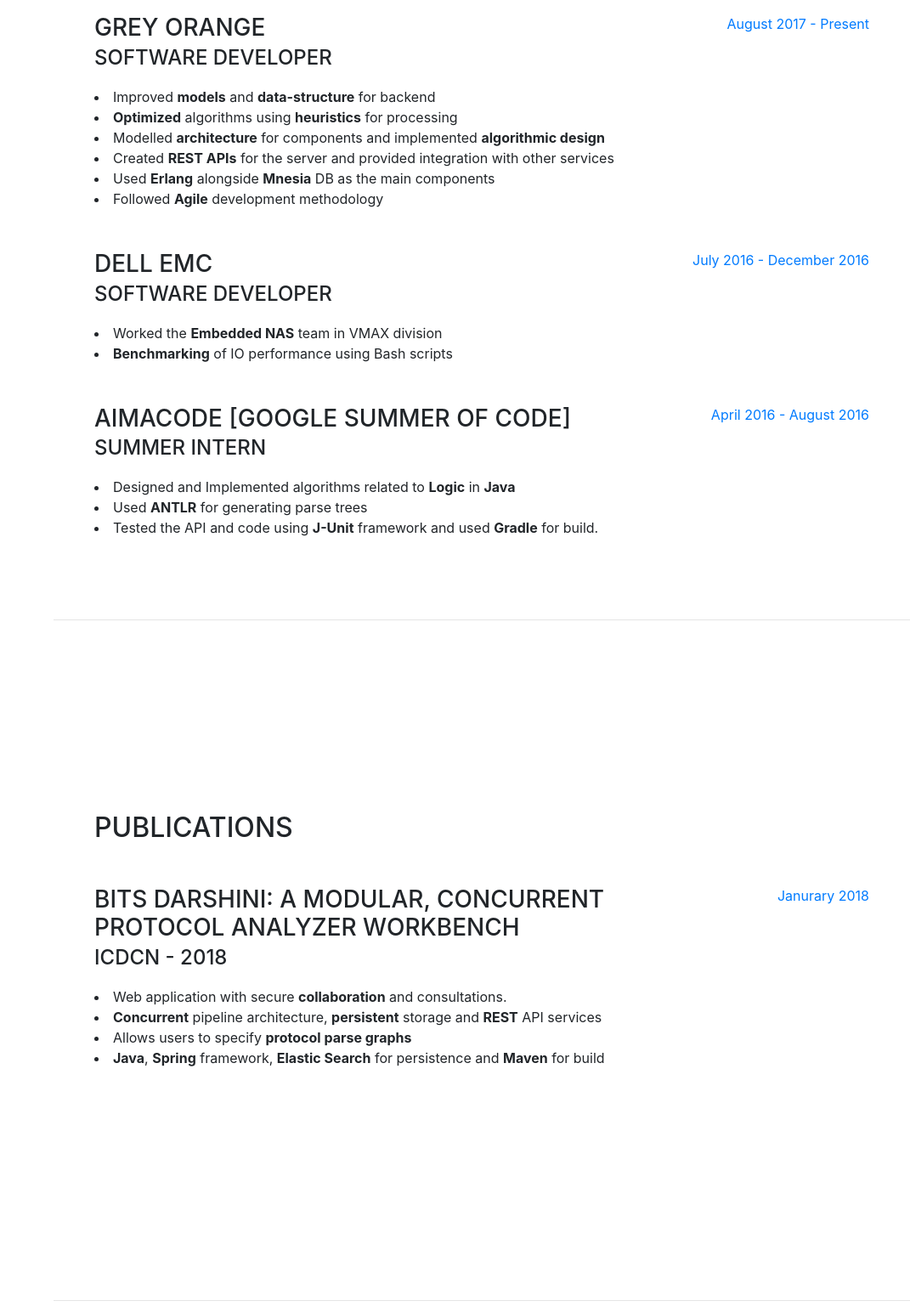
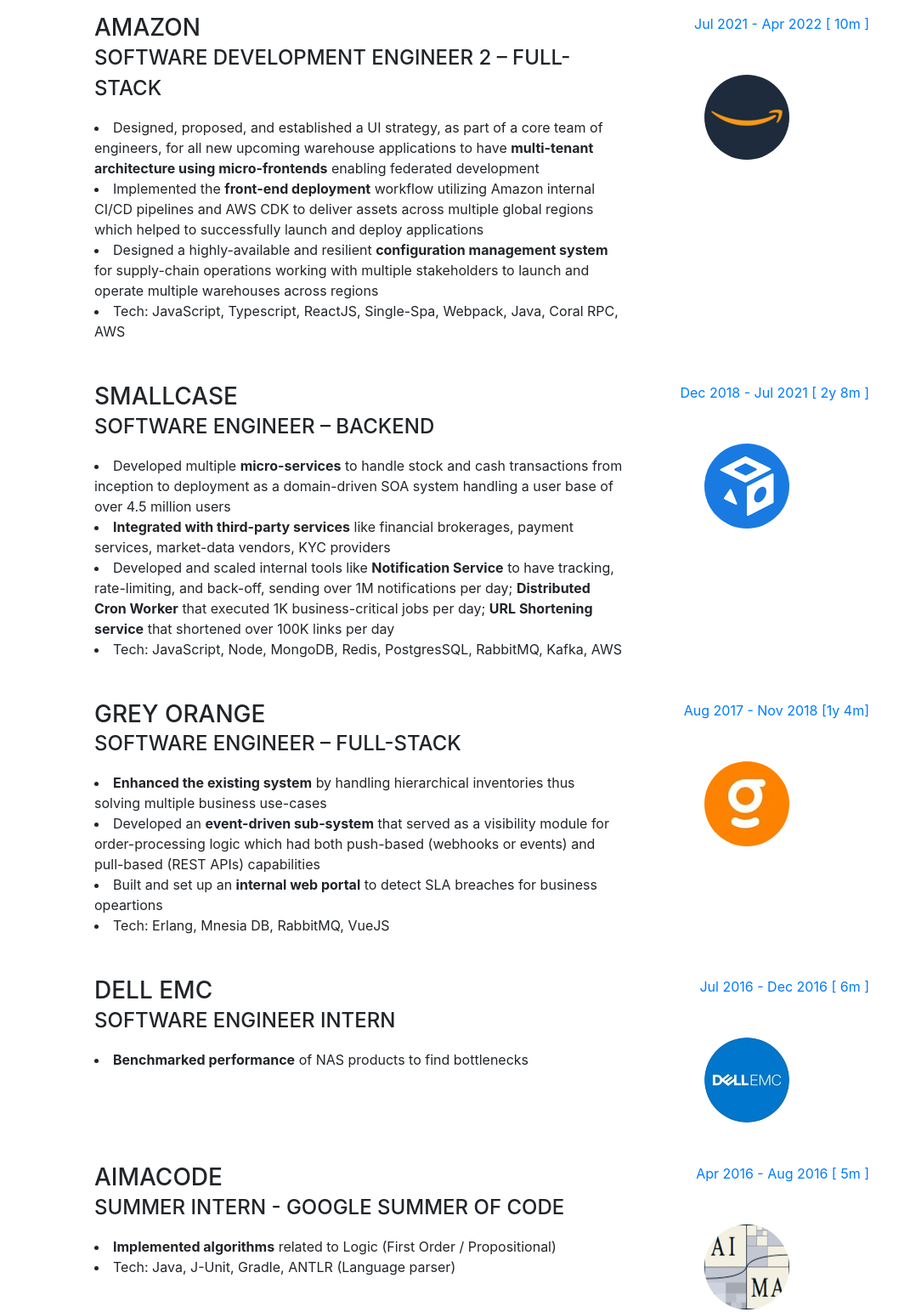
Before and after one commit to anurag-rai/anurag-rai.github.io, a website with bundled scripts: page index.html in a window 1280 px wide. Shown: the part 1720-3264 px from the top of the page at 85% size, without its empty margins (209-1280 px from the left). Built offline with nearby package versions, Linux system fonts and the light colour scheme; a web font is replaced by a local one.

Commit message:
Updating sections and adding company images

```diff
--- a/index.html
+++ b/index.html
@@ -1,10 +1,11 @@
 <!DOCTYPE html>
 <html lang="en">
+
 <head>
   <meta charset="utf-8">
   <meta name="viewport" content="width=device-width, initial-scale=1, shrink-to-fit=no">
   <meta name="description" content="Anurag Rai Resume">
-    <meta name="keywords" content="Resume,Anurag,Rai,BITS,Software">
+  <meta name="keywords" content="Resume,Anurag,Rai,BITS,Software,Darjeeling">
   <meta name="author" content="Anurag Rai">
 
   <title>Anurag Rai</title>
@@ -20,7 +21,9 @@
   <!-- Custom styles for this template -->
   <link href="css/resume.min.css" rel="stylesheet">
 </head>
+
 <body id="page-top">
+  <!-- Navbar -->
   <nav class="navbar navbar-expand-lg navbar-dark bg-primary fixed-top" id="sideNav">
     <a class="navbar-brand js-scroll-trigger" href="#page-top">
       <span class="d-block d-lg-none">Anurag Rai</span>
@@ -28,7 +31,8 @@
         <img class="img-fluid img-profile rounded-circle mx-auto mb-2" src="img/profile.jpg" alt="">
       </span>
     </a>
-      <button class="navbar-toggler" type="button" data-toggle="collapse" data-target="#navbarSupportedContent" aria-controls="navbarSupportedContent" aria-expanded="false" aria-label="Toggle navigation">
+    <button class="navbar-toggler" type="button" data-toggle="collapse" data-target="#navbarSupportedContent"
+      aria-controls="navbarSupportedContent" aria-expanded="false" aria-label="Toggle navigation">
       <span class="navbar-toggler-icon"></span>
     </button>
     <div class="collapse navbar-collapse" id="navbarSupportedContent">
@@ -63,7 +67,10 @@
         <div class="subheading mb-5">Mobile: 7775954697
           <a href="mailto:7anuragrai7@gmail.com">7anuragrai7@gmail.com</a>
         </div>
-          <p class="lead mb-5">I am a backend developer interested in designs and architectures of core computational logic of softwares. My major experiences have been developing robust and scalable event-driven systems using Erlang and Java.</p>
+        <p class="lead mb-5">I am a backend developer interested in designs and architectures of core computational
+          logic of softwares. My major experiences have been developing robust and scalable event-driven systems using
+          Erlang and Java.</p>
+        <!-- Social -->
         <div class="social-icons">
           <a href="https://www.linkedin.com/in/anuragrai7/">
             <i class="fab fa-linkedin-in"></i>
@@ -81,6 +88,7 @@
       </div>
     </section>
 
+    <!-- Education -->
     <hr class="m-0">
     <section class="resume-section p-3 p-lg-5 d-flex flex-column" id="education">
       <div class="my-auto">
@@ -88,91 +96,161 @@
         <div class="resume-item d-flex flex-column flex-md-row mb-5">
           <div class="resume-content mr-auto">
             <h3 class="mb-0">BITS Pilani, K.K. Birla Goa Campus</h3>
-                <div class="subheading mb-3">Bachelor of Engineering (Hons.)</div>
-                <div>Computer Science</div>
-                  <p>GPA: 7.52</p>
+            <div class="subheading mb-3">Bachelor of Engineering (Hons.) - Computer Science</div>
+            <!-- <div>Computer Science</div>
+                  <p>GPA: 7.52</p> -->
           </div>
           <div class="resume-date text-md-right">
-                <span class="text-primary">August 2013 - May 2017</span>
+            <span class="text-primary">2017</span>
           </div>
         </div>
         <div class="resume-item d-flex flex-column flex-md-row">
           <div class="resume-content mr-auto">
             <h3 class="mb-0">St. Joseph's School, Darjeeling</h3>
             <div class="subheading mb-3">ISC (XII), ICSE (X)</div>
-                  <p>ISC: 89.33%, ICSE: 92.43%</p>
+            <!-- <p>ISC: 89.33%, ICSE: 92.43%</p> -->
+          </div>
+          <div class="resume-date text-md-right">
+            <span class="text-primary">2012</span>
           </div>
         </div>
       </div>
     </section>
 
+    <!-- Experience -->
     <hr class="m-0">
     <section class="resume-section p-3 p-lg-5 d-flex flex-column" id="experience">
       <div class="my-auto">
         <h2 class="mb-5">Experience</h2>
+        <!-- Amazon -->
+        <div class="resume-item d-flex flex-column flex-md-row mb-5">
+          <div class="resume-content mr-auto">
+
+            <h3 class="mb-0">Amazon</h3>
+            <div class="subheading mb-3">Software Development Engineer 2 – Full-stack</div>
+
+            <li>
+              Designed, proposed, and established a UI strategy, as part of a core team of engineers, for all new
+              upcoming warehouse applications to have <b>multi-tenant architecture using micro-frontends</b> enabling
+              federated development
+            </li>
+            <li>
+              Implemented the <b>front-end deployment</b> workflow utilizing Amazon internal CI/CD pipelines and AWS CDK
+              to deliver assets across multiple global regions which helped to successfully launch and deploy
+              applications
+            </li>
+            <li>
+              Designed a highly-available and resilient <b>configuration management system</b> for supply-chain
+              operations working with multiple stakeholders to launch and operate multiple warehouses across regions
+            </li>
+            <li>
+              Tech: JavaScript, Typescript, ReactJS, Single-Spa, Webpack, Java, Coral RPC, AWS
+            </li>
+
+
+          </div>
+          <div class="resume-date text-md-right">
+            <span class="text-primary">Jul 2021 - Apr 2022 [ 10m ]</span>
+
+            <img class="img-fluid img-profile d-none d-md-block rounded-circle mx-auto mt-5" src="img/amazon.png"
+              alt="">
+          </div>
+        </div>
+        <!-- Smallcase -->
+        <div class="resume-item d-flex flex-column flex-md-row mb-5">
+          <div class="resume-content mr-auto">
+            <h3 class="mb-0">Smallcase</h3>
+            <div class="subheading mb-3">Software Engineer – Backend</div>
+            <li>
+              Developed multiple <b>micro-services</b> to handle stock and cash transactions from inception to
+              deployment as a domain-driven SOA system handling a user base of over 4.5 million users
+            </li>
+            <li>
+              <b>Integrated with third-party services</b> like financial brokerages, payment services, market-data
+              vendors, KYC providers
+            </li>
+            <li>
+              Developed and scaled internal tools like <b>Notification Service</b> to have tracking, rate-limiting, and
+              back-off, sending over 1M notifications per day; <b>Distributed Cron Worker</b> that executed 1K
+              business-critical jobs per day; <b>URL Shortening service</b> that shortened over 100K links per day
+            </li>
+            <li>
+              Tech: JavaScript, Node, MongoDB, Redis, PostgresSQL, RabbitMQ, Kafka, AWS
+            </li>
+          </div>
+          <div class="resume-date text-md-right">
+            <span class="text-primary">Dec 2018 - Jul 2021 [ 2y 8m ]</span>
+            <img class="img-fluid img-profile d-none d-md-block rounded-circle center-block mx-auto mt-5"
+              src="img/smallcase.png" alt="">
+
+          </div>
+        </div>
+        <!-- Grey Orange -->
         <div class="resume-item d-flex flex-column flex-md-row mb-5">
           <div class="resume-content mr-auto">
             <h3 class="mb-0">Grey Orange</h3>
-                <div class="subheading mb-3">Software Developer</div>
+            <div class="subheading mb-3">Software Engineer – Full-stack</div>
             <li>
-                  Improved <b>models</b> and <b>data-structure</b> for backend
+              <b>Enhanced the existing system</b> by handling hierarchical inventories thus solving multiple business
+              use-cases
             </li>
             <li>
-                  <b>Optimized</b> algorithms using <b>heuristics</b> for processing
+              Developed an <b>event-driven sub-system</b> that served as a visibility module for order-processing logic
+              which had both push-based (webhooks or events) and pull-based (REST APIs) capabilities
             </li>
             <li>
-                  Modelled <b>architecture</b> for components and implemented <b>algorithmic design</b>
+              Built and set up an <b>internal web portal</b> to detect SLA breaches for business opeartions
             </li>
             <li>
-                  Created <b>REST APIs</b> for the server and provided integration with other services
-                </li>
-                <li>
-                  Used <b>Erlang</b> alongside <b>Mnesia</b> DB as the main components
-                </li>
-                <li>
-                  Followed <b>Agile</b> development methodology
+              Tech: Erlang, Mnesia DB, RabbitMQ, VueJS
             </li>
           </div>
           <div class="resume-date text-md-right">
-                <span class="text-primary">August 2017 - Present</span>
+            <span class="text-primary">Aug 2017 - Nov 2018 [1y 4m]</span>
+            <img class="img-fluid img-profile d-none d-md-block rounded-circle center-block mx-auto mt-5"
+              src="img/greyOrange.jpg" alt="">
+
           </div>
         </div>
+        <!-- DELL EMC -->
         <div class="resume-item d-flex flex-column flex-md-row mb-5">
           <div class="resume-content mr-auto">
             <h3 class="mb-0">DELL EMC</h3>
-                <div class="subheading mb-3">Software Developer</div>
+            <div class="subheading mb-3">Software Engineer Intern</div>
             <li>
-                  Worked the <b>Embedded NAS</b> team in VMAX division
-                </li>
-                <li>
-                  <b>Benchmarking</b> of IO performance using Bash scripts
+              <b>Benchmarked performance</b> of NAS products to find bottlenecks
             </li>
           </div>
           <div class="resume-date text-md-right">
-                <span class="text-primary">July 2016 - December 2016</span>
+            <span class="text-primary">Jul 2016 - Dec 2016 [ 6m ]</span>
+            <img class="img-fluid img-profile d-none d-md-block rounded-circle center-block mx-auto mt-5"
+              src="img/dellemc.jpg" alt="">
+
           </div>
         </div>
+        <!-- AIMA Code - Google Summer of Code -->
         <div class="resume-item d-flex flex-column flex-md-row mb-5">
           <div class="resume-content mr-auto">
-                <h3 class="mb-0">AIMACode [Google Summer of Code]</h3>
-                <div class="subheading mb-3">Summer Intern</div>
+            <h3 class="mb-0">AIMACode</h3>
+            <div class="subheading mb-3">Summer Intern - Google Summer Of Code</div>
             <li>
-                  Designed and Implemented algorithms related to <b>Logic</b> in <b>Java</b>
+              <b>Implemented algorithms</b> related to Logic (First Order / Propositional)
             </li>
             <li>
-                  Used <b>ANTLR</b> for generating parse trees
-                </li>
-                <li>
-                  Tested the API and code using <b>J-Unit</b> framework and used <b>Gradle</b> for build.</b>
+              Tech: Java, J-Unit, Gradle, ANTLR (Language parser)
             </li>
           </div>
           <div class="resume-date text-md-right">
-                <span class="text-primary">April 2016 - August 2016</span>
+            <span class="text-primary">Apr 2016 - Aug 2016 [ 5m ]</span>
+            <img class="img-fluid img-profile d-none d-md-block rounded-circle center-block mx-auto mt-5"
+              src="img/aima.png" alt="">
+
           </div>
         </div>
       </div>
     </section>
 
+    <!-- Publications -->
     <hr class="m-0">
     <section class="resume-section p-3 p-lg-5 d-flex flex-column" id="publications">
       <div class="my-auto">
@@ -180,79 +258,80 @@
         <div class="resume-item d-flex flex-column flex-md-row mb-5">
           <div class="resume-content mr-auto">
             <h3 class="mb-0">BITS Darshini: A Modular, Concurrent Protocol Analyzer Workbench</h3>
-                <div class="subheading mb-3">ICDCN - 2018</div>
+            <div class="subheading mb-3">International Conference on Distributed Computing and Networking (ICDCN)</div>
             <li>
-                  Web application with secure <b>collaboration</b> and consultations.
+              Developed an application for scientific analysis of networks that supported user-defined protocol parse
+              graphs <a href="https://dl.acm.org/doi/10.1145/3154273.3154316" target="_blank">(Paper)</a>
             </li>
             <li>
-                  <b>Concurrent</b> pipeline architecture, <b>persistent</b> storage and <b>REST</b> API services
+              Tech: Java, Spring framework, Elastic Search, Maven
             </li>
-                <li>
-                  Allows users to specify <b>protocol parse graphs</b>
-                </li>
-                <li>
-                  <b>Java</b>, <b>Spring</b> framework, <b>Elastic Search</b> for persistence and <b>Maven</b> for build
           </div>
           <div class="resume-date text-md-right">
-                <span class="text-primary">Janurary 2018</span>
+            <span class="text-primary">2018</span>
           </div>
         </div>
       </div>
     </section>
 
+    <!-- Skills and Certs -->
     <hr class="m-0">
     <section class="resume-section p-3 p-lg-5 d-flex flex-column" id="skills">
       <div class="my-auto">
-            <h2 class="mb-5">Skills &amp; Awards</h2>
-            <div class="subheading mb-3">Programming Languages &amp; Tools</div>
+        <h2 class="mb-5">Skills &amp; Certifications</h2>
+        <!-- Languages -->
+        <div class="subheading mb-3">Programming Languages</div>
         <ul class="list-inline dev-icons">
           <li class="list-inline-item">
             <i class="fab fa-java"></i>
           </li>
           <li class="list-inline-item">
+            <i class="fab fa-js-square"></i>
+          </li>
+          <li class="list-inline-item">
             <i class="fab fa-erlang"></i>
           </li>
+        </ul>
+        <div class="subheading mb-3">Cloud</div>
+        <ul class="list-inline dev-icons">
           <li class="list-inline-item">
-                  <i class="fab fa-linux"></i>
+            <i class="fab fa-aws"></i>
           </li>
         </ul>
+        <!-- Awards -->
         <div class="resume-item mb-3">
-              <div class="subheading mb-3">Workflow</div>
-              <ul class="fa-ul mb-0">
-                <li>
-                  <i class="fa-li fa fa-check"></i>
-                  Agile Development
-                </li>
-                <li>
-                  <i class="fa-li fa fa-check"></i>
-                  Cross Functional Teams
-                </li>
-                <li>
-                  <i class="fa-li fa fa-check"></i>
-                  Dev Testing and Integration Testing
-                </li>
-              </ul>
-            </div>
-            <div class="resume-item mb-3">
-              <div class="subheading mb-3"> Awards </div>
+          <div class="subheading mb-3"> Certifications </div>
           <ul class="fa-ul mb-0">
             <li>
               <i class="fa-li fa fa-trophy text-warning"></i>
-                  Contestant at 2016 ACM-ICPC Asia Kolkata Regional Contest
+              Qualified for 2016 ACM-ICPC Asia Kolkata Regional Contest <a
+                href="https://cmplay.ecs.baylor.edu/ICPCID/VNQTIXRKS8R3" target=”_blank”>(Certificate)</a>
+            </li>
+            <li>
+              <i class="fa-li fa fa-trophy text-warning"></i>
+              Teaching Assistant for OOP course at BITS Pilani
             </li>
           </ul>
         </div>
       </div>
     </section>
 
+    <!-- Interests -->
     <hr class="m-0">
     <section class="resume-section p-3 p-lg-5 d-flex flex-column" id="interests">
       <div class="my-auto">
         <h2 class="mb-5">Interests</h2>
         <div class="resume-item d-flex flex-column flex-md-row mb-5">
           <div class="resume-content mr-auto">
-                <p>Outside work hours, I have a variety of hobbies that I like to indulge in. I am very keen to learn about music. I play the guitar and often like to record songs and make covers; the likes of which can be found in my <a href=https://www.youtube.com/user/obnx7>YouTube channel</a>. I also spend a lot of time gaming (mainly CS:GO, DOTA2, PUBG). Other times I like to laze around and indulge myself in classic movies. 12 Angry Men and The Prestige are my favourite ones.</p>
-                <p class="mb-0">I have recently found travelling to be very healing. Maybe because most of my work lies in the confines of a huge air-conditioned office, the sight of the sun just beyond the horizon and the feeling of air hitting the face is a much welcome change. Having only explored some parts of North India, I do plan to explore more of the popular and some remote regions in the coming years.</p>
+            <p>Outside work hours, I have a variety of hobbies that I like to indulge in. I am very keen to learn about
+              music. I play the guitar and often like to record songs and make covers; the likes of which can be found
+              in my <a href=https://www.youtube.com/user/obnx7>YouTube channel</a>. I also spend a lot of time gaming
+              (mainly CS:GO, DOTA2, PUBG). Other times I like to laze around and indulge myself in classic movies. 12
+              Angry Men and The Prestige are my favourite ones.</p>
+            <p class="mb-0">I have recently found travelling to be very healing. Maybe because most of my work lies in
+              the confines of a huge air-conditioned office, the sight of the sun just beyond the horizon and the
+              feeling of air hitting the face is a much welcome change. Having only explored some parts of North India,
+              I do plan to explore more of the popular and some remote regions in the coming years.</p>
           </div>
         </div>
         <div class="resume-item d-flex flex-column flex-md-row mb-5">
@@ -262,7 +341,27 @@
             <ul class="fa-ul mb-0">
               <li>
                 <i class="fa-li fa fa-trophy text-warning"></i>
-                      <b>Best Speaker</b> and <b>Best Debater</b> for course Effective Public Speaking (Sem II 2014/15)</li>
+                <b>Grade 8</b> degree in Western Classical Guitar from Trinity College, London
+              </li>
+              <li>
+                <i class="fa-li fa fa-trophy text-warning"></i>
+                <b>Best Speaker</b> and <b>Best Debater</b> for course Effective Public Speaking (Sem II 2014/15)
+              </li>
+              <li>
+                <i class="fa-li fa fa-trophy text-warning"></i>
+                <b>Coordinator</b> of <b>Music Society</b> of BITS, Goa.
+                <ul class="fa-ul mb-0">
+                  <li>
+                    <i class="fa-li fa fa-trophy text-warning"></i>
+                    Spearheaded the music club of college by conducting music events, handling finances for the club
+                  </li>
+
+                  <li>
+                    <i class="fa-li fa fa-trophy text-warning"></i>
+                    <b>3<sup>rd</sup></b>
+                    in English-<b>band</b> competition at Christ University (In-Bloom 2016).
+                  </li>
+                </ul>
               <li>
                 <i class="fa-li fa fa-trophy text-warning"></i>
                 <b>Campus Ambassador</b> for <b>GeeksForGeeks</b>
@@ -273,22 +372,7 @@
                   </li>
                 </ul>
               </li>
-                    <li>
-                      <i class="fa-li fa fa-trophy text-warning"></i>
-                      <b>Coordinator</b> of <b>Music Society</b> of BITS, Goa.
-                      <ul class="fa-ul mb-0">
-                        <li>
-                        <i class="fa-li fa fa-trophy text-warning"></i>
-                        Spearheaded the music club of college by conducting music events, handling finances for the club
-                        </li>
-                      </ul>
-                    <li>
-                      <i class="fa-li fa fa-trophy text-warning"></i>
-                      <b>3<sup>rd</sup></b>
-                      in English-<b>band</b> competition at Christ University (In-Bloom 2016).</li>
-                    <li>
-                      <i class="fa-li fa fa-trophy text-warning"></i>
-                      <b>Grade 8</b> degree in Western Classical Guitar from Trinity College, London</li>
+
             </ul>
           </div>
         </div>
@@ -306,4 +390,5 @@
   <!-- Custom scripts for this template -->
   <script src="js/resume.min.js"></script>
 </body>
+
 </html>
```
Also changed, not shown: img/aima.png (added), img/amazon.png (added), img/dellemc.jpg (added), img/greyOrange.jpg (added), img/smallcase.png (added). Lines whose indentation alone changed are shown as unchanged.
